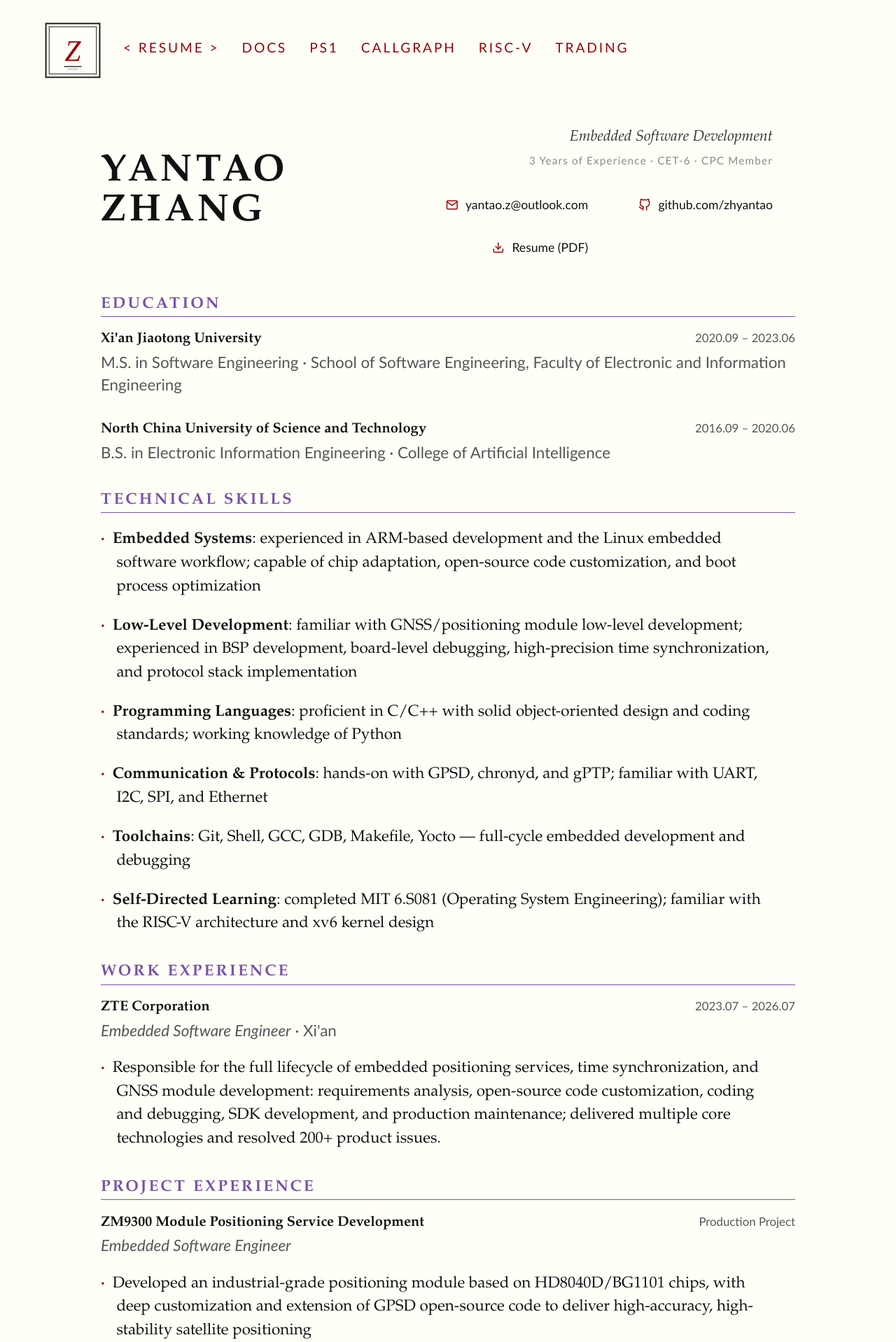
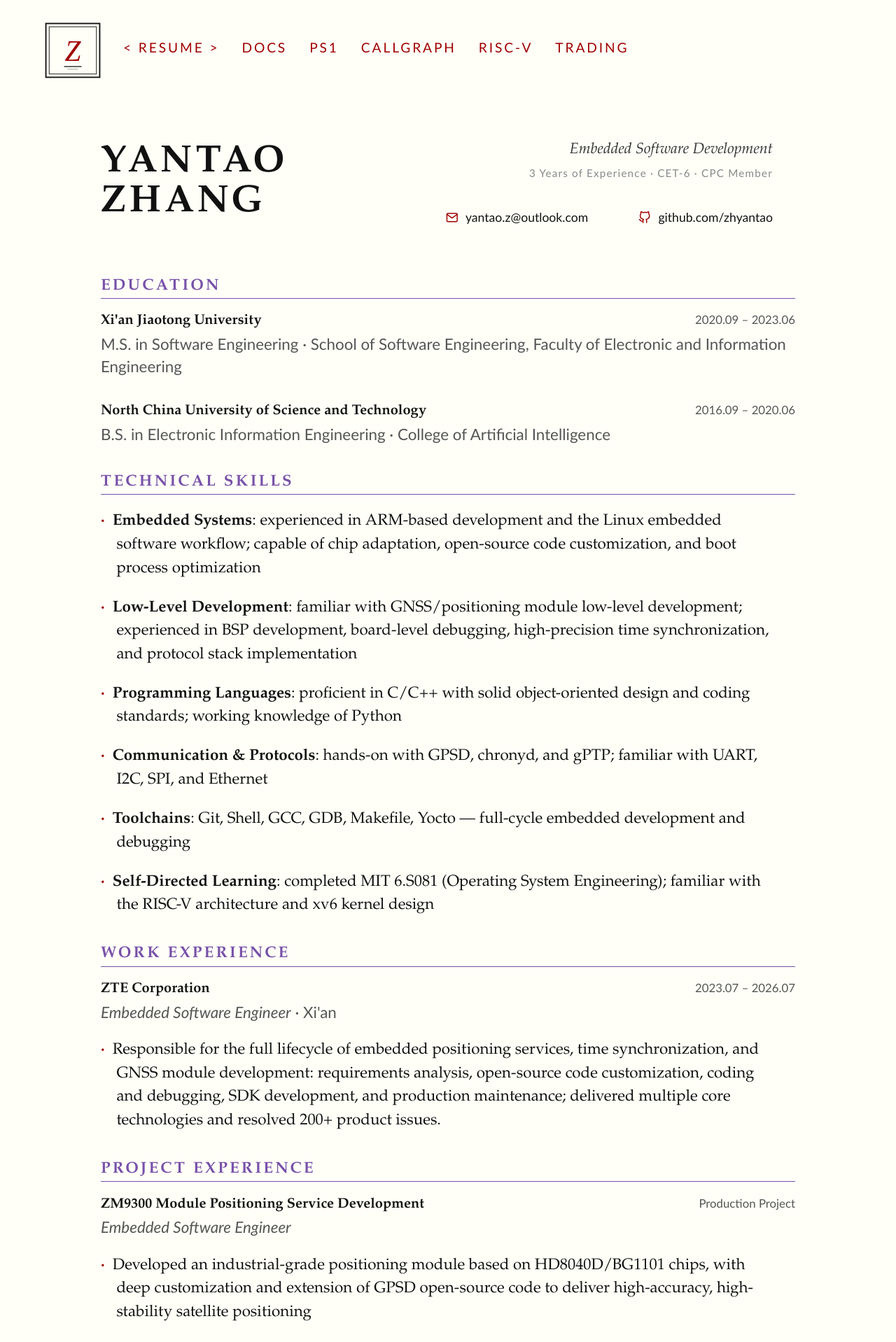
Before and after one commit to zhyantao/zhyantao.github.io, a Jekyll site: the page built from index.html, in a window 1280 px wide. Shown: the top 1918 px of the page at 70% size. Built offline with Jekyll 4.4.1, drawn with Linux system fonts in a browser that asks for light colours; some web fonts are replaced; some of the changed text lies outside the part shown.

Commit message:
Move PDF link to page bottom; fix unstyled CI PDF render
The workflow rendered the built page over file:// where the
absolute /css/tufte.css path could not resolve, producing an
unstyled PDF. It now serves _site over localhost and prints from
there. The download link moves from the header contact list to a
centered line at the bottom of the resume.

Co-Authored-By: Claude Code <noreply@anthropic.com>

```diff
--- a/css/tufte.scss
+++ b/css/tufte.scss
@@ -1072,6 +1072,28 @@ hr.slender {
   justify-self: end;
 }
 
+.resume-pdf {
+  text-align: center;
+  font-family: $sans-font;
+  margin-top: 2.8rem;
+}
+
+.resume-pdf a {
+  color: #555;
+  text-decoration: none;
+  letter-spacing: 0.06em;
+  font-size: 1rem;
+}
+
+.resume-pdf a:hover {
+  color: $contrast-color;
+}
+
+.resume-pdf svg {
+  vertical-align: -0.15em;
+  margin-right: 0.35em;
+}
+
 .resume-date {
   font-family: $sans-font;
   color: #555;
--- a/index.html
+++ b/index.html
@@ -29,18 +29,6 @@ title: resume
             <path d="M9 19c-5 1.5-5-2.5-7-3m14 6v-3.87a3.37 3.37 0 0 0-.94-2.61c3.14-.35 6.44-1.54 6.44-7A5.44 5.44 0 0 0 20 4.77 5.07 5.07 0 0 0 19.91 1S18.73.65 16 2.48a13.38 13.38 0 0 0-7 0C6.27.65 5.09 1 5.09 1A5.07 5.07 0 0 0 5 4.77a5.44 5.44 0 0 0-1.5 3.78c0 5.42 3.3 6.61 6.44 7A3.37 3.37 0 0 0 9 18.13V22"/>
           </svg>
           github.com/zhyantao
-        </a>
-      </li>
-      <li class="resume-pdf">
-        <a href="resume.pdf">
-          <svg viewBox="0 0 24 24" width="1em" height="1em" fill="none"
-               stroke="currentColor" stroke-width="2" stroke-linecap="round"
-               stroke-linejoin="round" aria-hidden="true">
-            <path d="M21 15v4a2 2 0 0 1-2 2H5a2 2 0 0 1-2-2v-4"/>
-            <polyline points="7 10 12 15 17 10"/>
-            <line x1="12" y1="15" x2="12" y2="3"/>
-          </svg>
-          Resume (PDF)
         </a>
       </li>
     </ul>
@@ -136,4 +124,17 @@ title: resume
       <span class="resume-date">Sep 2017</span>
     </div>
   </section>
+
+  <p class="resume-pdf">
+    <a href="resume.pdf">
+      <svg viewBox="0 0 24 24" width="1em" height="1em" fill="none"
+           stroke="currentColor" stroke-width="2" stroke-linecap="round"
+           stroke-linejoin="round" aria-hidden="true">
+        <path d="M21 15v4a2 2 0 0 1-2 2H5a2 2 0 0 1-2-2v-4"/>
+        <polyline points="7 10 12 15 17 10"/>
+        <line x1="12" y1="15" x2="12" y2="3"/>
+      </svg>
+      Download Resume (PDF)
+    </a>
+  </p>
 </div>
```
Also changed, not shown: .github/workflows/jekyll.yml.
